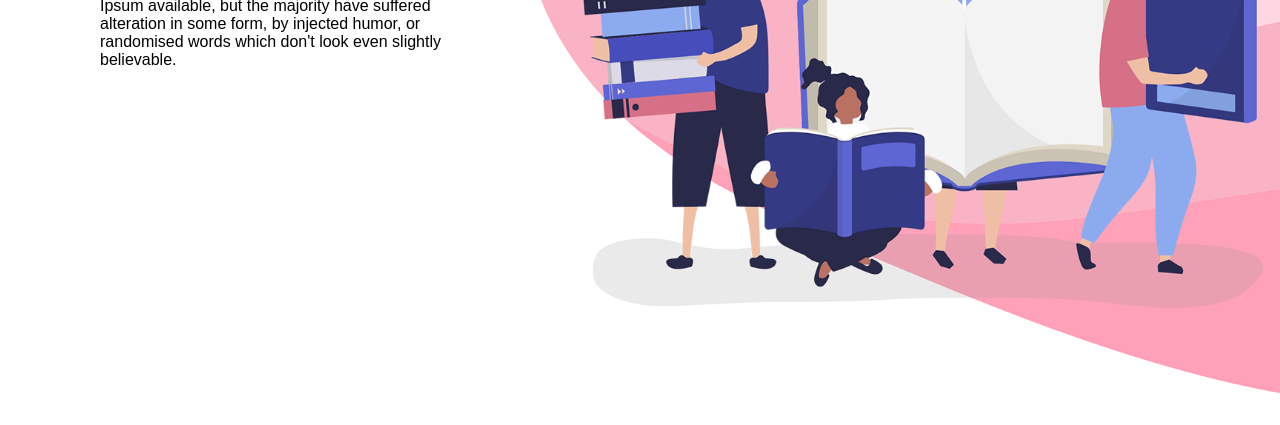
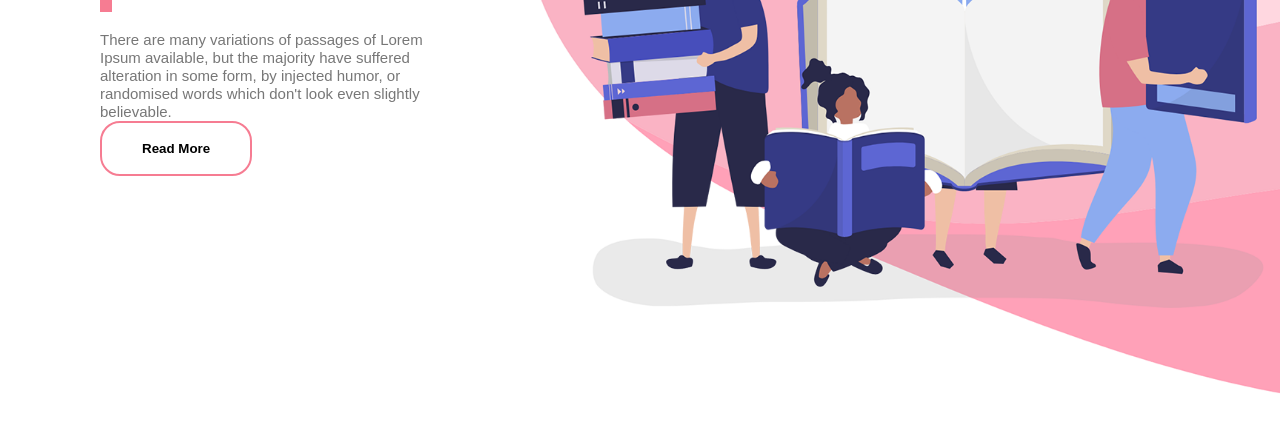
Before and after one commit to Ngomeli/responsiveHTMLCSS, a plain HTML site: page index.html in a window 1280 px wide. Shown: the part 375-800 px from the top of the page. Drawn offline with Linux system fonts and the light colour scheme.

Commit message:
added a button on the header section

```diff
--- a/index.html
+++ b/index.html
@@ -14,7 +14,9 @@
             <img src="images/logo.png" alt="logo" class="logo">
             <div class="headerText">
                 <h1>The purpose is to teach, bring laerning to people</h1>
+                <span class="square"></span>
                 <p>There are many variations of passages of Lorem Ipsum available, but the majority have suffered alteration in some form, by injected humor, or randomised words which don't look even slightly believable.</p>
+                <button class="commonBtn">Read More</button>
             </div>
         </div>
     </header>
--- a/main.css
+++ b/main.css
@@ -25,3 +25,37 @@ header {
     max-width: 350px;
     margin-top: 140px;
 }
+
+h1 {
+    font-size: 34px;
+}
+
+.square {
+    height: 12px;
+    width: 12px;
+    display: inline-block;
+    background-color: #f67c92;
+    margin: 15px 0;
+}
+
+.commonBtn {
+    padding: 18px 40px;
+    background: transparent;
+    outline: none;
+    border: 2px solid #f67c92;
+    font-weight: bold;
+    cursor: pointer;
+    border-radius: 20px;
+}
+
+.commonBtn:hover,
+ :focus {
+    background-color: #f67c92;
+    transform: translateY(-0.25em);
+}
+
+p {
+    font-size: 15px;
+    line-height: 18px;
+    color: #777;
+}
```
